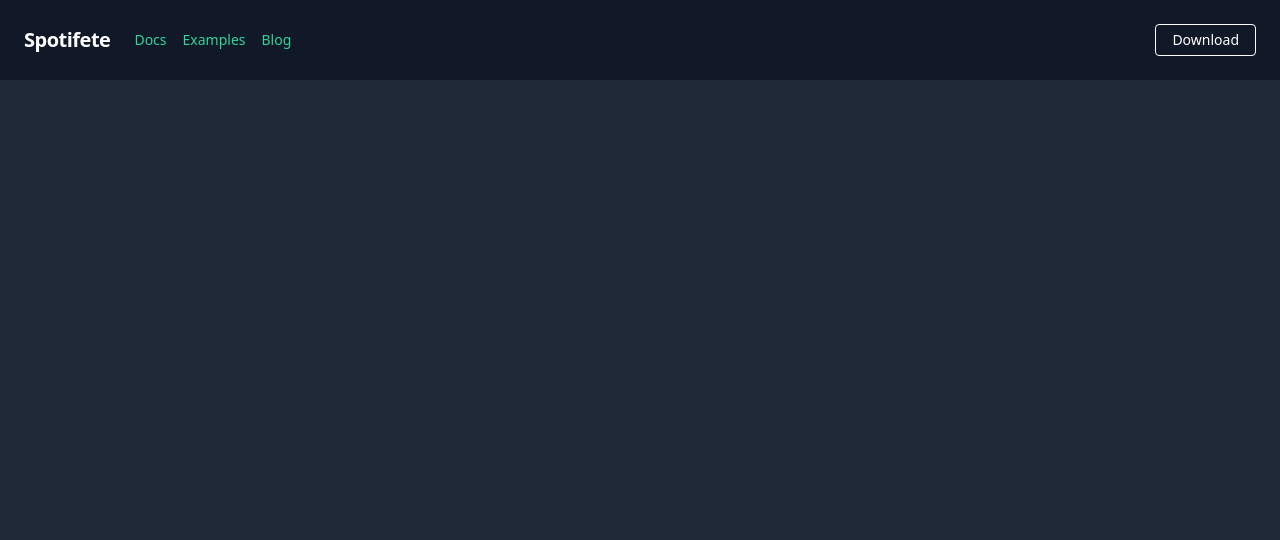
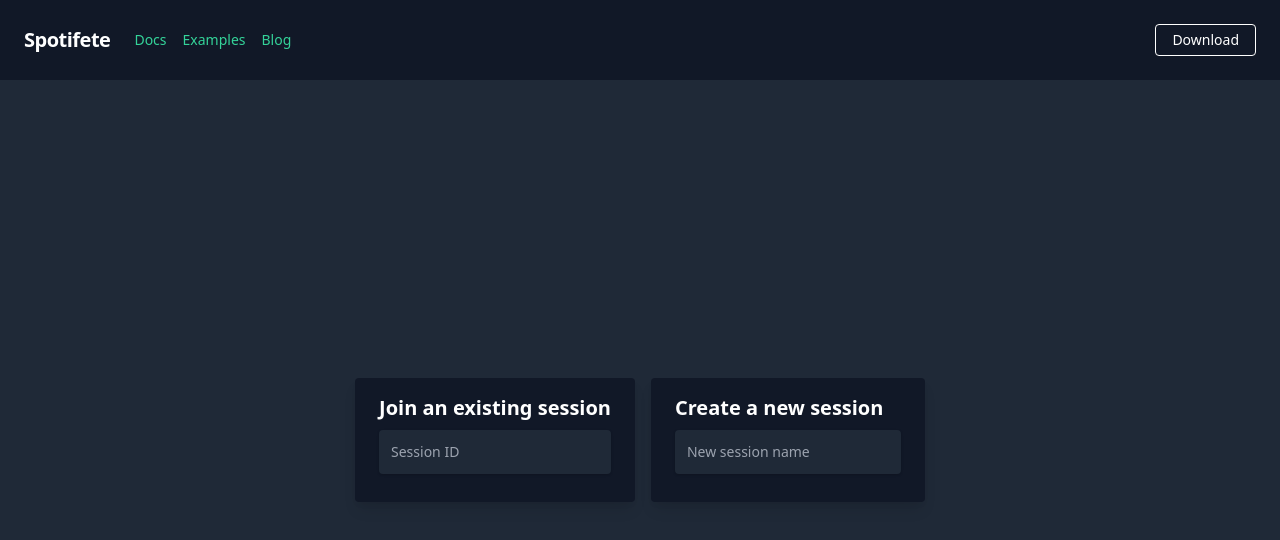
Before and after one commit to partyoffice/spotifete-frontend, a React (Vite) app: page / in a window 1280 px wide. Shown: the top 540 px of the page. Built offline with nearby package versions, Linux system fonts and the light colour scheme.

Commit message:
Add Home view

```diff
--- a/src/App.tsx
+++ b/src/App.tsx
@@ -2,6 +2,7 @@ import React, { FC } from 'react';
 import { BrowserRouter as Router, Switch, Route } from 'react-router-dom';
 import Navbar from './components/Navbar';
 import Error404 from './views/Error404';
+import Home from './views/Home';
 
 const App: FC<any> = () => {
   return (
@@ -12,7 +13,7 @@ const App: FC<any> = () => {
           <Switch>
             <Route path="/sessions"></Route>
             <Route path="/account"></Route>
-            <Route exact path="/"></Route>
+            <Route exact path="/" component={Home}></Route>
             <Route component={Error404}></Route>
           </Switch>
         </div>
--- /dev/null
+++ b/src/views/Home.tsx
@@ -0,0 +1,20 @@
+import React, { FC } from 'react';
+import Card from '../components/Card';
+import Input from '../components/Input';
+
+const Home: FC<any> = (props) => {
+  return (
+    <div className="h-full w-full flex">
+      <div className="m-auto flex flex-row space-x-4">
+        <Card title="Join an existing session">
+          <Input placeholder="Session ID" />
+        </Card>
+        <Card title="Create a new session">
+          <Input placeholder="New session name" />
+        </Card>
+      </div>
+    </div>
+  );
+};
+
+export default Home;
```
